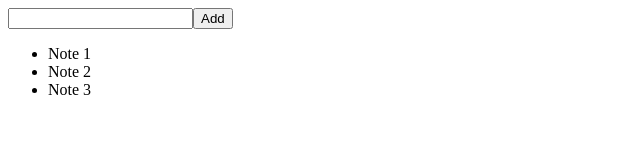
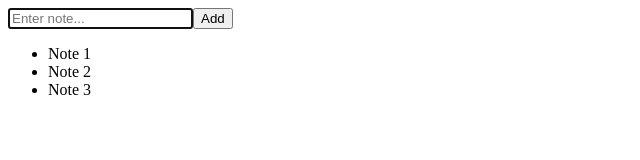
Before and after one commit to sabicalija/notes-vue-3, a plain HTML site: page index.html in a window 1280 px wide. Shown: the whole page, without its empty margins (0-640 px from the left). Drawn offline with nearby package versions, Linux system fonts and the light colour scheme.

Commit message:
Step 7: improve usability of input

```diff
--- a/index.html
+++ b/index.html
@@ -10,7 +10,7 @@
   <body>
     <main id="app">
       <div>
-        <input ref="input" type="text" v-model="text" @keydown.enter="add" />
+        <input ref="input" type="text" v-model="text" @keydown.enter="add" autofocus placeholder="Enter note..." />
         <button @click="add">Add</button>
       </div>
       <ul>
```
